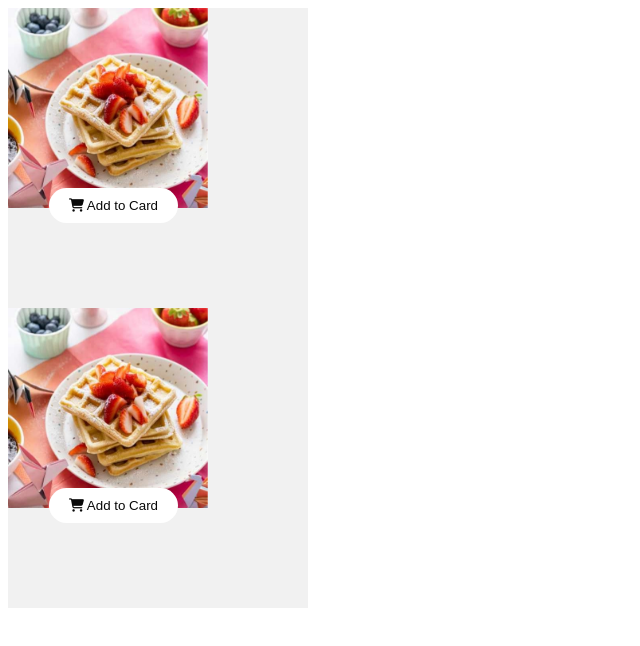
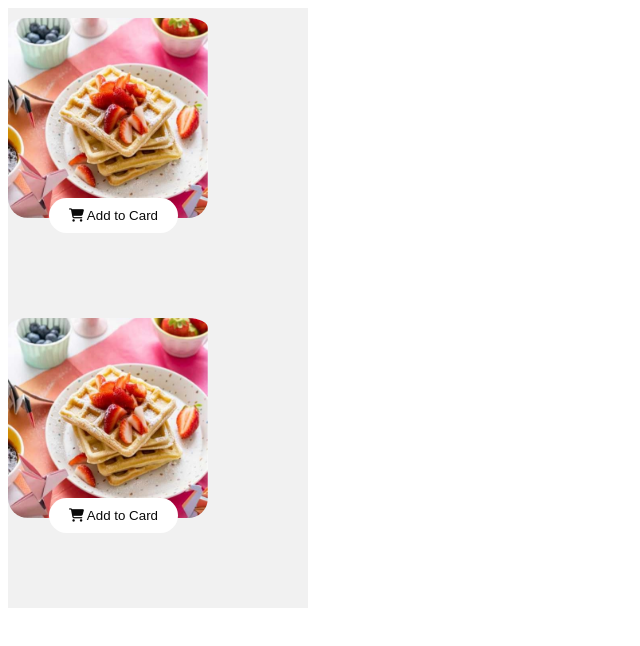
Before and after one commit to Audyari/Button-Absolute, a plain HTML site: page index.html in a window 1280 px wide. Shown: the whole page, without its empty margins (0-640 px from the left). Drawn offline with Linux system fonts and the light colour scheme.

Commit message:
Update 7

```diff
--- a/style.css
+++ b/style.css
@@ -1,4 +1,6 @@
 .container {
+  display: flex;
+  flex-direction: column;
   position: relative;
   height: 300px;
   width: 300px;
@@ -7,7 +9,7 @@
 
 .absolute-button {
   position: absolute;
-  top: 180px;
+  top: 190px;
   right: 130px;
   background-color: #ffffff;
   color: rgb(9, 9, 9);
@@ -18,6 +20,8 @@
 }
 
 .img {
+  padding-top: 10px;
   height: 200px;
   width: 200px;
+  border-radius: 20px;
 }
```
Also changed, not shown: index.html (+1 -0 lines).
